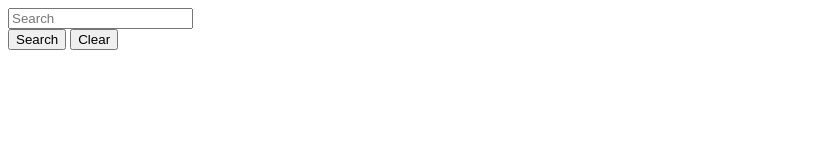
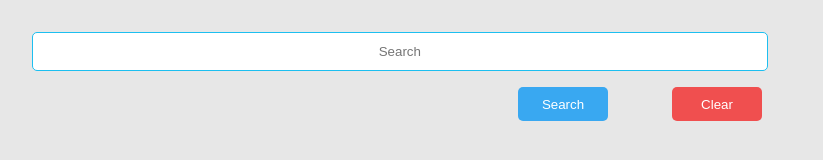
Before and after one commit to nurdoganbahadir/SearchApp, a plain HTML site: page index.html in a window 1280 px wide. Shown: the whole page, without its empty margins (0-823 px from the left). Drawn offline with Linux system fonts and the light colour scheme.

Commit message:
css property added

```diff
--- a/index.html
+++ b/index.html
@@ -17,6 +17,7 @@
           </div>
         </form>
       </div>
+      <div class="imageList"></div>
     </div>
     <script src="app.js"></script>
   </body>
--- a/style.css
+++ b/style.css
@@ -0,0 +1,39 @@
+body {
+  margin: 0;
+  padding: 0;
+  background-color: rgb(231, 231, 231);
+}
+#form {
+  margin: 2rem;
+}
+input {
+  width: 60%;
+  border: 1px solid rgb(29, 191, 240);
+  height: 35px;
+  border-radius: 5px;
+  text-align: center;
+}
+.buttons {
+  display: flex;
+  justify-content: center;
+  gap: 2rem;
+}
+button {
+  color: white;
+  border: none;
+  border-radius: 5px;
+  padding: 0.6rem 1rem;
+  margin: 1rem;
+  width: 90px;
+  cursor: pointer;
+  transition: all 0.3s;
+}
+button:active{
+    transform: scale(90%);
+}
+#search {
+  background-color: rgb(57, 168, 241);
+}
+#clear{
+    background-color: rgb(240, 79, 79);
+}
```
